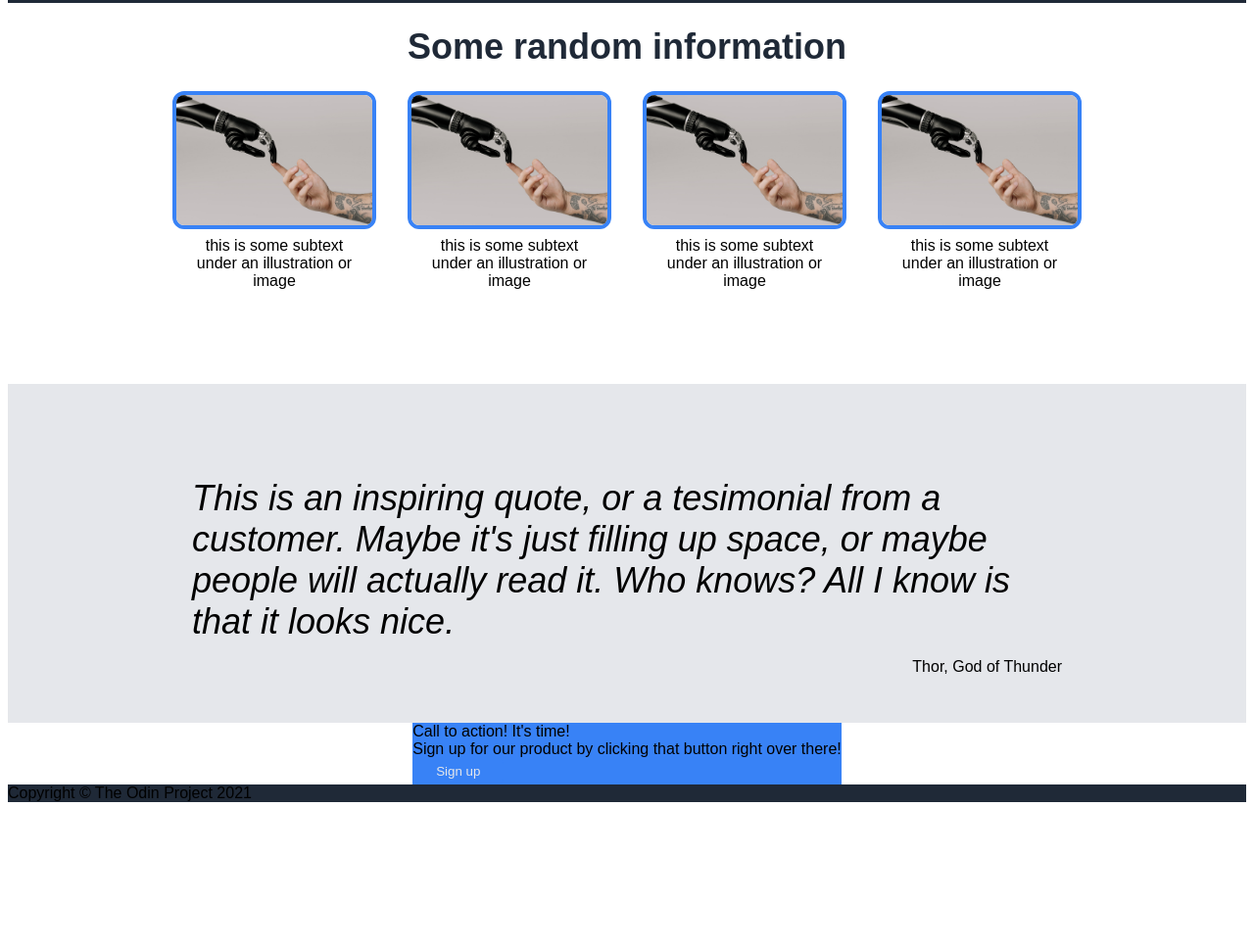
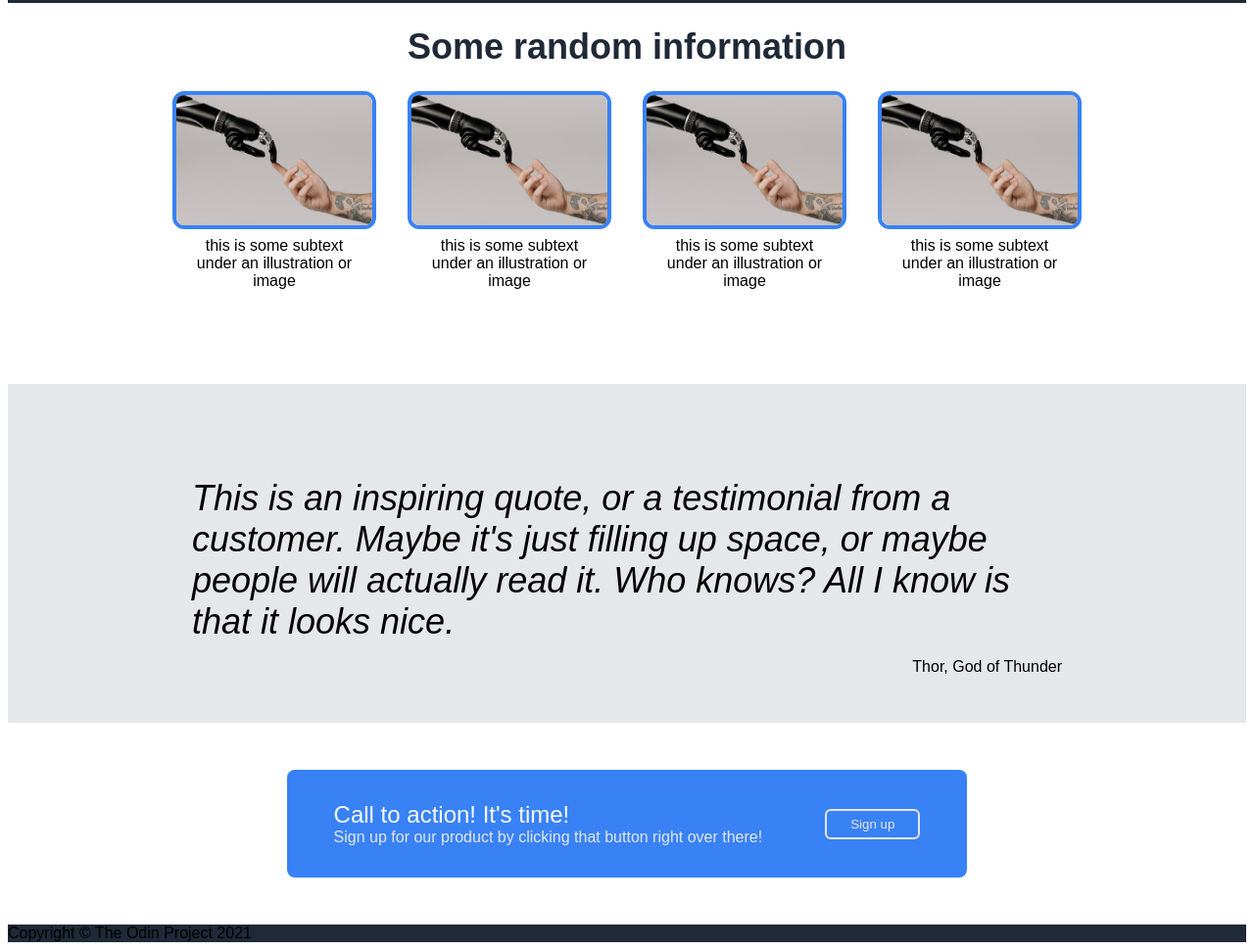
Before and after one commit to doku2684/odin-landing-page, a plain HTML site: page index.html in a window 1280 px wide. Shown: the part 457-1427 px from the top of the page at 98% size. Before the commit the page ends 1284 px from the top, so only its background shows below. Drawn offline with Linux system fonts and the light colour scheme.

Commit message:
finish action banner

```diff
--- a/index.html
+++ b/index.html
@@ -54,7 +54,7 @@
         </div>
         <div class="quote">
             <div class="quote-content">
-                This is an inspiring quote, or a tesimonial from a customer. Maybe it's just filling up space, or maybe people will actually read it. Who knows? All I know is that it looks nice.
+                This is an inspiring quote, or a testimonial from a customer. Maybe it's just filling up space, or maybe people will actually read it. Who knows? All I know is that it looks nice.
             </div>
             <div class="quote-name">
                 Thor, God of Thunder
--- a/style.css
+++ b/style.css
@@ -68,8 +68,25 @@ img {
 
 .quote-content {
     font-size: 36px;
-    font-weight: lighter;
+    font-weight: 100;
     font-style: italic;
+}
+
+.action-banner {
+    border-radius: 8px;
+}
+
+.action-banner > .signup-button {
+    border: 2px solid #E5E7EB;
+}
+
+.action-banner > .text-container > .headtext {
+    font-size: 24px;
+    color: #F9FAF8;
+}
+
+.action-banner > .text-container > .subtext {
+    color: #E5E7EB;
 }
 
 /* Flex and Positioning */
@@ -149,3 +166,15 @@ ul {
     margin-bottom: 48px;
     margin-left: auto;
 }
+
+.action {
+    padding: 48px 96px;
+}
+
+.action-banner {
+    padding: 32px 48px;
+    display: flex;
+    justify-content: space-between;
+    align-items: center;
+    gap: 64px;
+}
```
